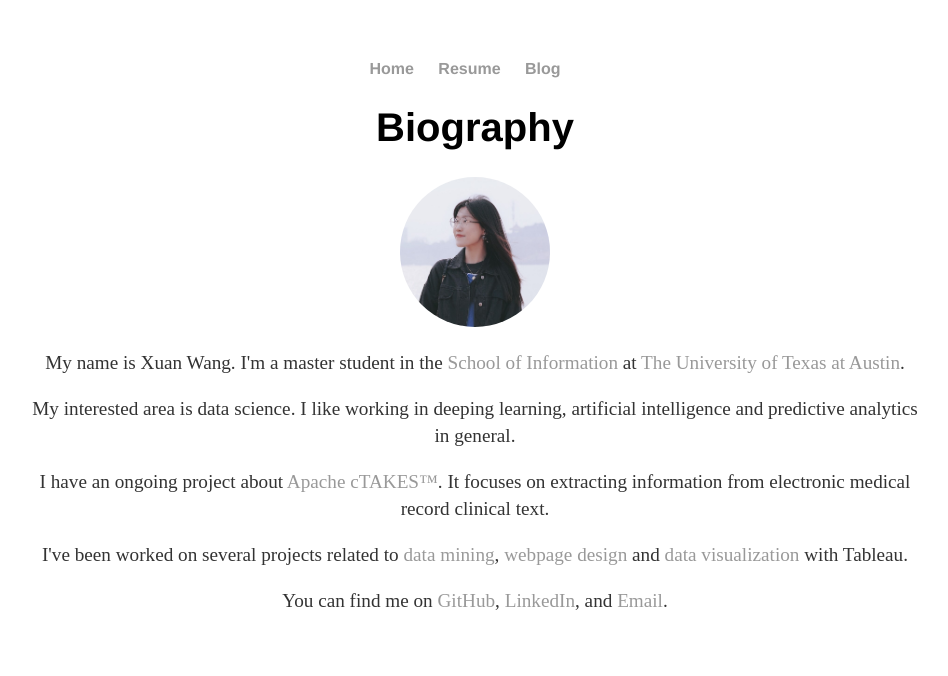
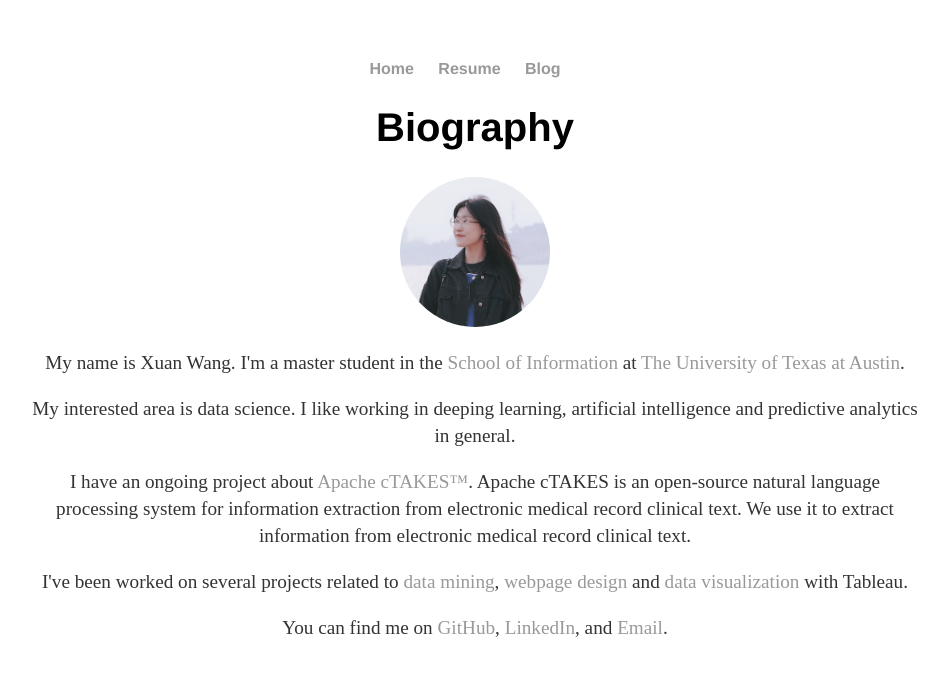
Before and after one commit to xxuanwang-zz/Portfolio, a Jekyll site: the page built from index.html, in a window 1280 px wide. Shown: the top 676 px of the page, without its empty margins (165-1113 px from the left). Built offline with Jekyll 4.4.1, drawn with Linux system fonts in a browser that asks for light colours.

Commit message:
Update index.html

```diff
--- a/index.html
+++ b/index.html
@@ -16,7 +16,7 @@ title: Xuan Wang
       My interested area is data science. I like working in deeping learning, artificial intelligence and predictive analytics in general.
     </p>
     <p>
-      I have an ongoing project about <a href="http://ctakes.apache.org/">Apache cTAKES™</a>. It focuses on extracting information from electronic medical record clinical text.
+      I have an ongoing project about <a href="http://ctakes.apache.org/">Apache cTAKES™</a>. Apache cTAKES is an open-source natural language processing system for information extraction from electronic medical record clinical text. We use it to extract information from electronic medical record clinical text.
     </p>
     <p>
       I've been worked on several projects related to <a href="https://github.com/xxuanwang/ExtraSensory">data mining</a>,
```
